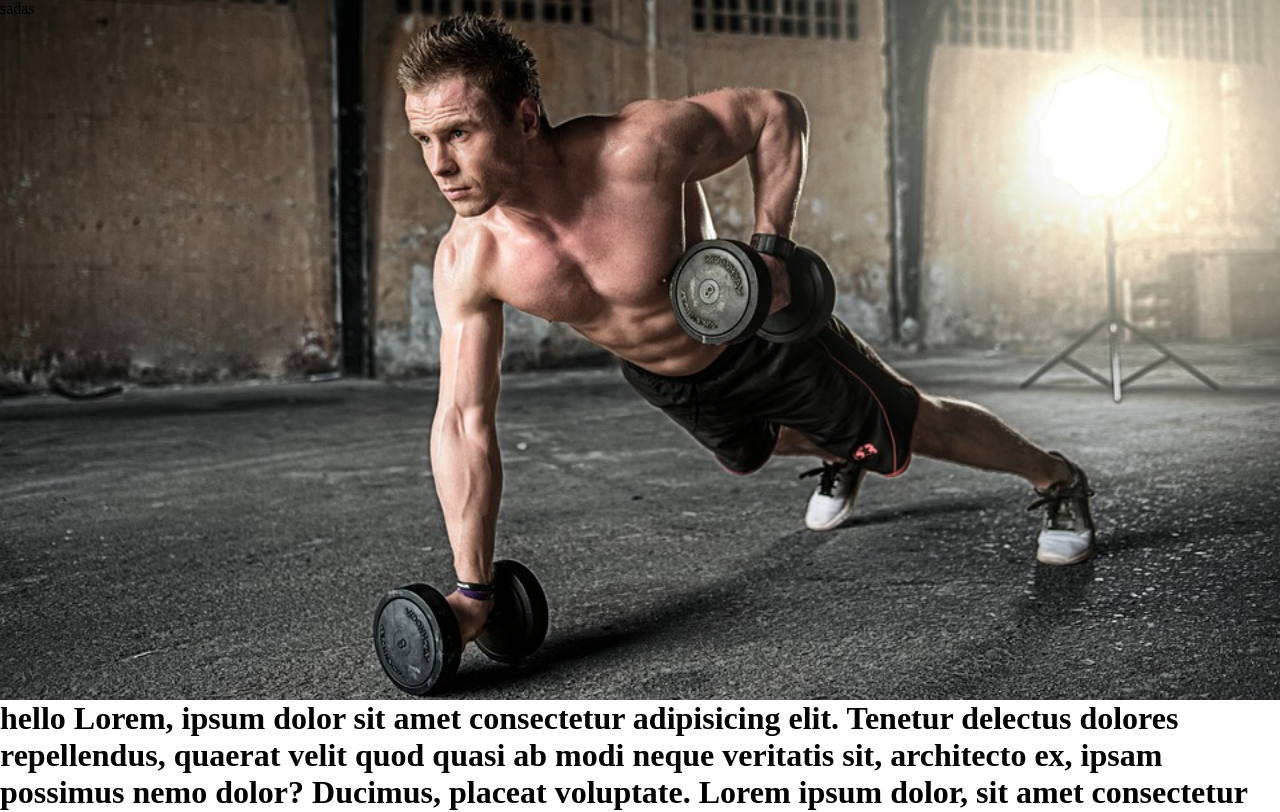
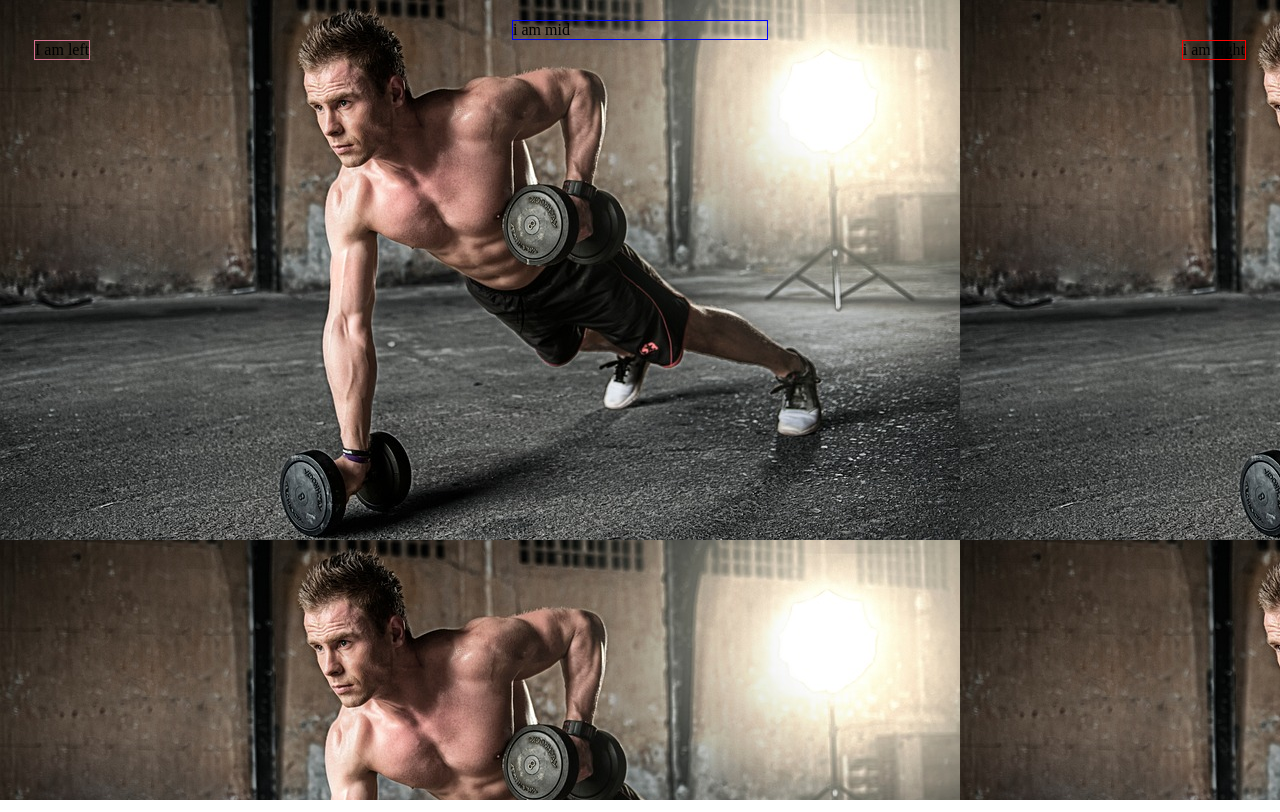
Before and after one commit to MirzaSherazAhmad/Gym.Website, a plain HTML site: page index.html in a window 1280 px wide. Shown: the top 812 px of the page. Drawn offline with Linux system fonts and the light colour scheme.

Commit message:
gym website

```diff
--- a/index.html
+++ b/index.html
@@ -10,11 +10,9 @@
 </head>
 <body>
    <header id="header">
-sadas
+      <div id="left"> I am left</div>
+      <div id="mid"> i am mid</div>
+      <div id="right"> i am right</div>
    </header>
-   <div><h1>hello
-    Lorem, ipsum dolor sit amet consectetur adipisicing elit. Tenetur delectus dolores repellendus, quaerat velit quod quasi ab modi neque veritatis sit, architecto ex, ipsam possimus nemo dolor? Ducimus, placeat voluptate.
-    Lorem ipsum dolor, sit amet consectetur adipisicing elit. Reiciendis harum sint ex perspiciatis expedita. Similique assumenda dolores sint, debitis dolorum excepturi voluptas, quisquam repellat voluptatibus commodi tenetur, esse sed molestiae? Lorem ipsum dolor sit amet consectetur adipisicing elit. Exercitationem aliquid inventore, eaque nostrum necessitatibus vero quae, ea dignissimos laborum nulla repellendus minus recusandae corporis commodi doloribus quas voluptas nemo totam! Lorem ipsum dolor sit amet consectetur adipisicing elit. Consequatur fugit excepturi rerum. Quod exercitationem iste quia enim voluptatum ex amet molestias sunt ad nostrum? Rem et obcaecati tenetur corrupti necessitatibus! Lorem ipsum dolor sit amet consectetur adipisicing elit. Vero distinctio dolorum ducimus recusandae laborum sapiente eius quas aut, tenetur quaerat! Deleniti earum impedit ducimus nam, enim ipsum autem expedita iusto? Lorem, ipsum dolor sit amet consectetur adipisicing elit. Maxime tempora, nulla repudiandae excepturi aliquam enim quisquam quam maiores libero nesciunt alias ratione aperiam magnam? Ipsam aperiam facere harum ea corporis?
-   </h1></div>
 </body>
 </html>
--- a/style.css
+++ b/style.css
@@ -2,12 +2,40 @@
     box-sizing: border-box;
     margin: 0;
 }
+body{
+    background-image: url(./assets/mainPhoto.jpg);
+    /* background-repeat: no-repeat; */
+}
 #header{
-    background-image: url(./assets/mainPhoto.jpg);
-    background-repeat: no-repeat;
+
     /* background attachment agar fixed kr doo tu background image stick ho jati ha   */
-    /* background-attachment: fixed; */
-    background-size: 100% 100%;
-    width: 100%;
-    height: 700px;
+
+    /* background-size: 100% 100%; */
+  margin: 0;
+  padding: 0;
+    position: relative;
+
 }
+#left{
+    border: 1px solid palevioletred;
+    display: inline-block;
+    position: absolute;
+    left: 34px;
+    top: 20px;
+
+}
+#mid{
+    display: block;
+    border: 1px solid blue;
+    width: 20%;
+    margin: 20px auto;
+
+
+}
+#right{
+border: 1px solid red;
+display: inline-block;
+position: absolute;
+right: 34px;
+top: 20px;
+}
```
